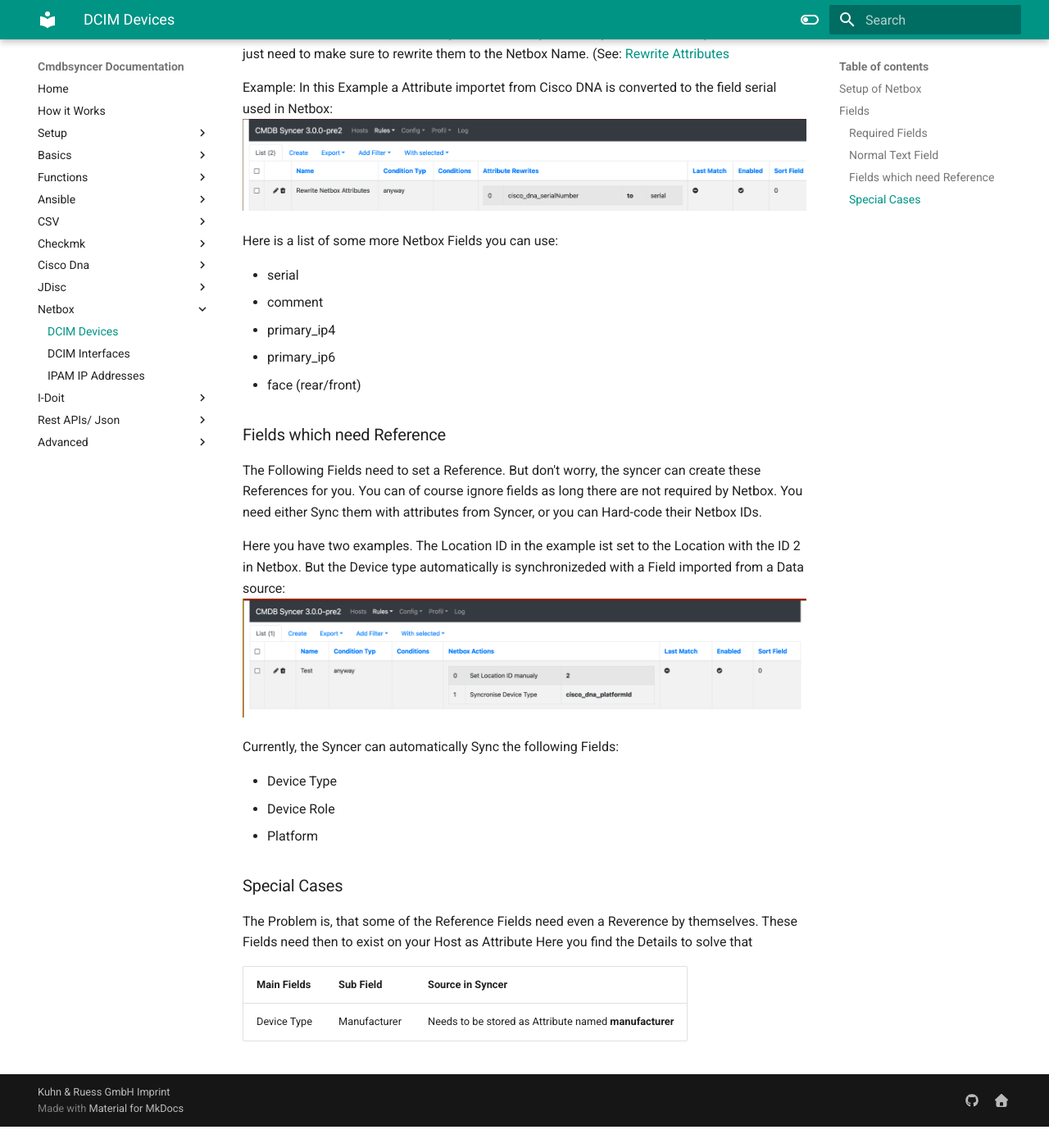
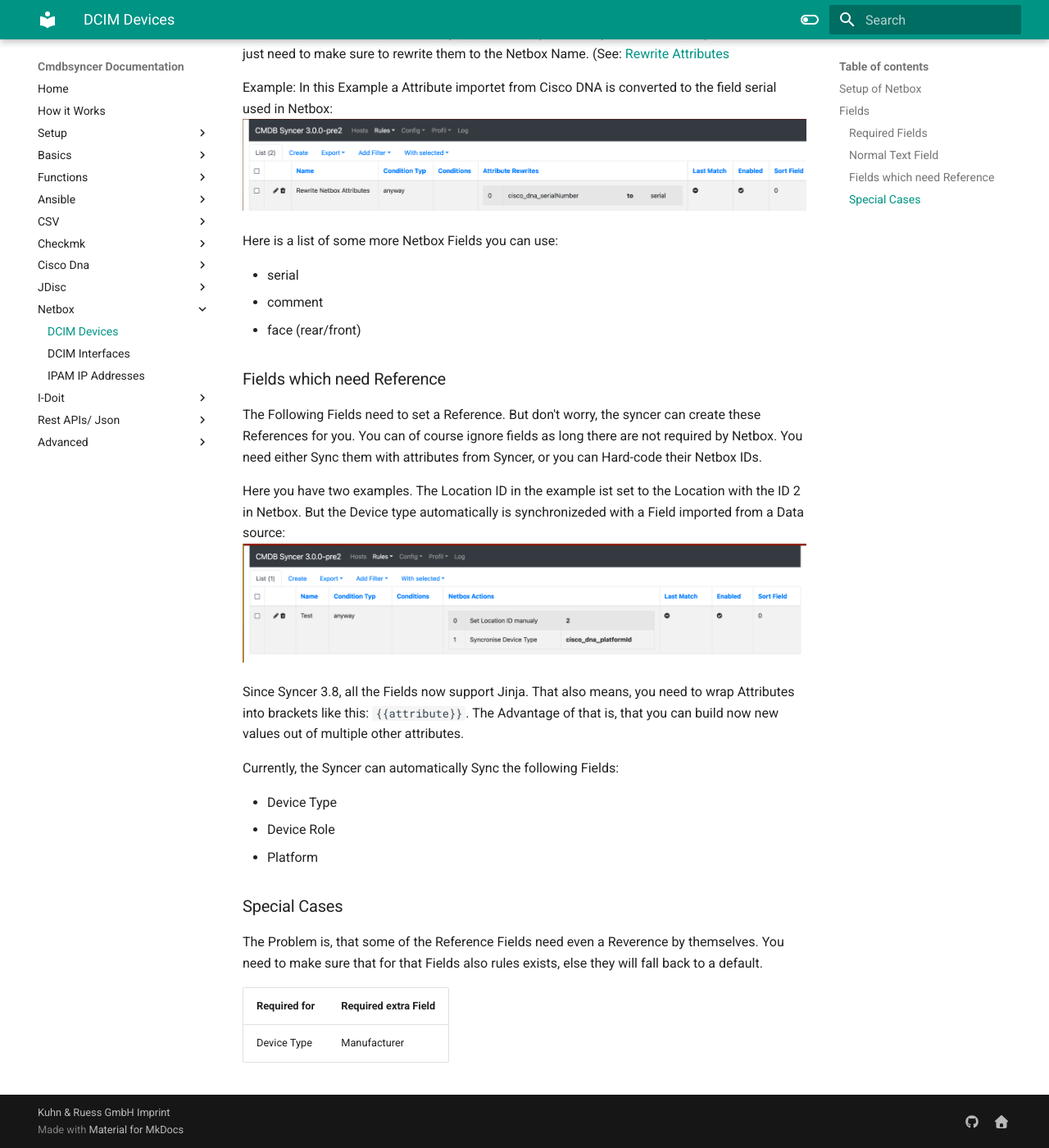
Before and after one commit to kuhn-ruess/cmdbsyncer-docs, an MkDocs documentation site: the page built from docs/netbox/devices.md, in a window 1280 px wide and 1400 px high, scrolled down 1990 px. Shown: the whole window at 82% size. Built offline with MkDocs 1.6.1 and Material for MkDocs 9.7.7, drawn with Linux system fonts in a browser that asks for light colours; before the commit the page ends 3364 px from its top, so only the background shows below that.

Commit message:
Updated docu

```diff
--- a/docs/netbox/devices.md
+++ b/docs/netbox/devices.md
@@ -52,8 +52,6 @@ Here is a list of some more Netbox Fields you can use:
 
 - serial
 - comment
-- primary_ip4
-- primary_ip6
 - face (rear/front)
 
 
@@ -67,6 +65,8 @@ You need either Sync them with attributes from Syncer, or you can Hard-code thei
 Here you have two examples. The Location ID in the example ist set to the Location with the ID 2 in Netbox. But the Device type automatically is synchronizeded with a Field imported from a Data source:
 ![](img/nb2.png)
 
+Since Syncer 3.8, all the Fields now support Jinja. That also means, you need to wrap Attributes into brackets like this: `{{attribute}}`. The Advantage of that is, that you can build now new values out of multiple other attributes.
+
 Currently, the Syncer can automatically Sync the following Fields:
 
 - Device Type
@@ -75,9 +75,8 @@ Currently, the Syncer can automatically Sync the following Fields:
 
 ### Special Cases
 The Problem is, that some of the Reference Fields need even a Reverence by themselves.
-These Fields need then to exist on your Host as Attribute
-Here you find the Details to solve that
+You need to make sure that for that Fields also rules exists, else they will fall back to a default.
 
-| Main Fields | Sub Field | Source in Syncer |
-| ----- | ---- | ----- |
-| Device Type | Manufacturer | Needs to be stored as Attribute named __manufacturer__ |
+| Required for | Required extra Field |
+| ----- | ---- |
+| Device Type | Manufacturer |
--- a/mkdocs.yml
+++ b/mkdocs.yml
@@ -38,6 +38,7 @@ nav:
   - Checkmk:
       - Checkmk Basics: checkmk/index.md
       - Commandline Parameters: checkmk/commandline.md
+      - Account Parameters: checkmk/accounts.md
       - Set Folders and Host Attributes: checkmk/export_rules.md
       - Host-/ Contact-/ Service-Groups: checkmk/groups_management.md
       - Checkmk Rules: checkmk/rules_management.md
```
Also changed, not shown: docs/basics/accounts.md (+5 -2 lines), docs/checkmk/accounts.md (added, +8 -0 lines).
